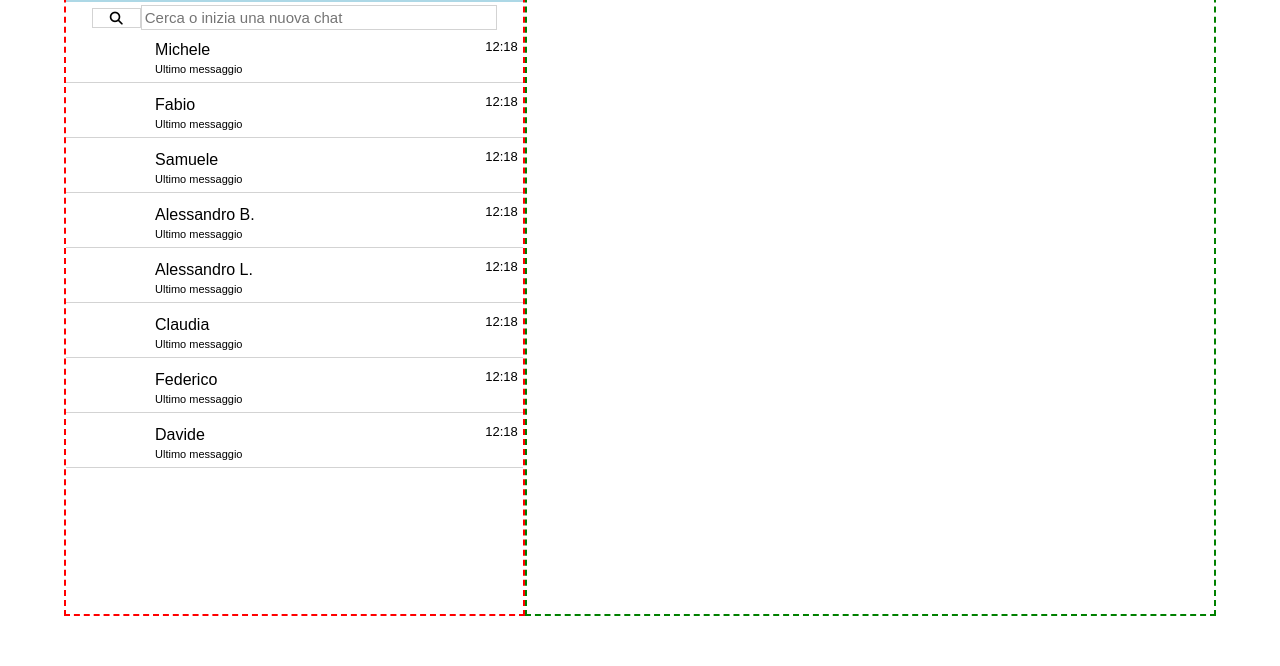
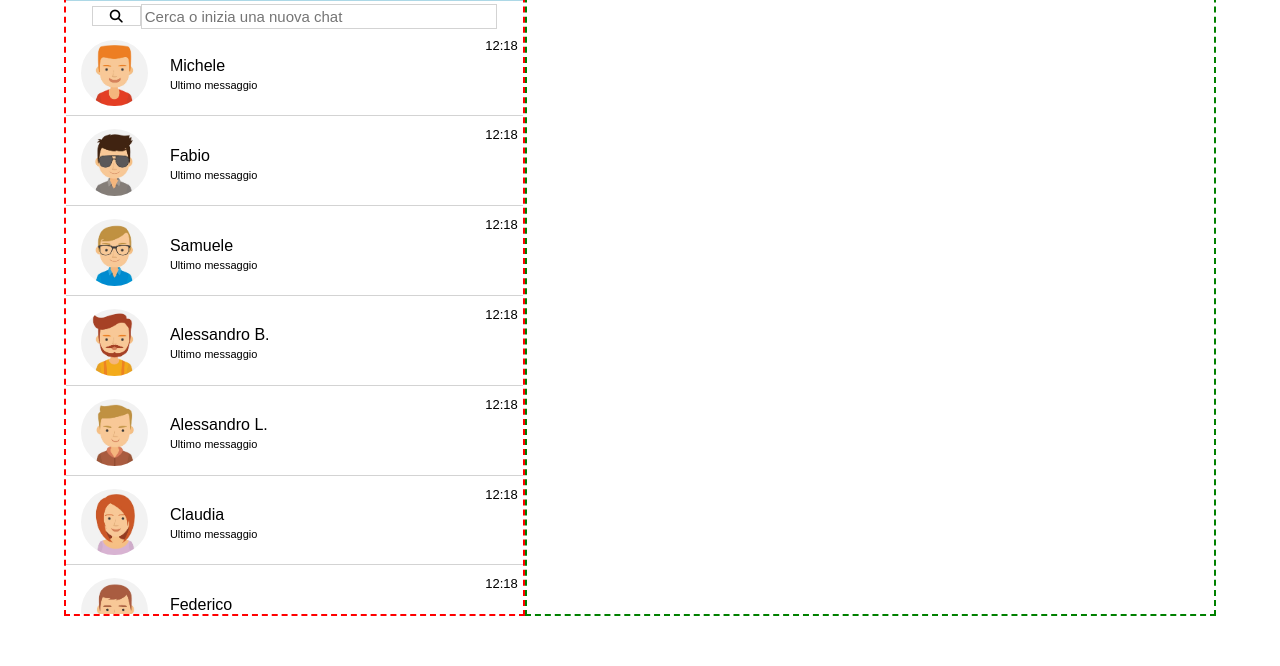
Before and after one commit to alegiunt99/vue-boolzapp, a plain HTML site: page index.html in a window 1280 px wide. Shown: the part 134-800 px from the top of the page. Drawn offline with nearby package versions, Linux system fonts and the light colour scheme.

Commit message:
Ho aggiunto le foto ai contatti

```diff
--- a/css/style.css
+++ b/css/style.css
@@ -7,9 +7,17 @@
 
 /* UTILITIES */
 
+.border-radius-50{
+    border-radius: 50%;
+}
+
 .width-100{
     width: 100%;
-    border-radius: 50%;
+
+}
+
+.width-75{
+    width: 75%;
 }
 
 /* CONTENT  */
@@ -136,6 +144,8 @@
     width: 65%;
     display: flex;
     padding: 5px 0px;
+    justify-content: center;
+    align-items: center;
 }
 
 .contact-box .contact-infos .user-image{
--- a/index.html
+++ b/index.html
@@ -35,7 +35,7 @@
                 <div class="user-box">
                     <!-- l'immagine del nostro user -->
                     <div class="user-img">
-                        <img src="img/avatar_io.jpg" alt="Foto profilo" class="width-100">
+                        <img src="img/avatar_io.jpg" alt="Foto profilo" class="width-100 border-radius-50">
                     </div>
 
 
@@ -83,7 +83,7 @@
 
                     <div class="contact-infos">
                         <div class="user-image">
-                            <img src="" alt="" class="width-100">
+                            <img :src="`img/avatar${contact.avatar}.jpg`" alt="" class="width-75 border-radius-50">
                         </div>
 
                         <div id="name-contact">
--- a/js/script.js
+++ b/js/script.js
@@ -186,6 +186,9 @@ const app = new Vue({
 
     methods: {
 
+        /*imgUrl(contactV) {
+
+        }`img/avatar${contact-infos}.jpg`*/
 
     }
 
```
